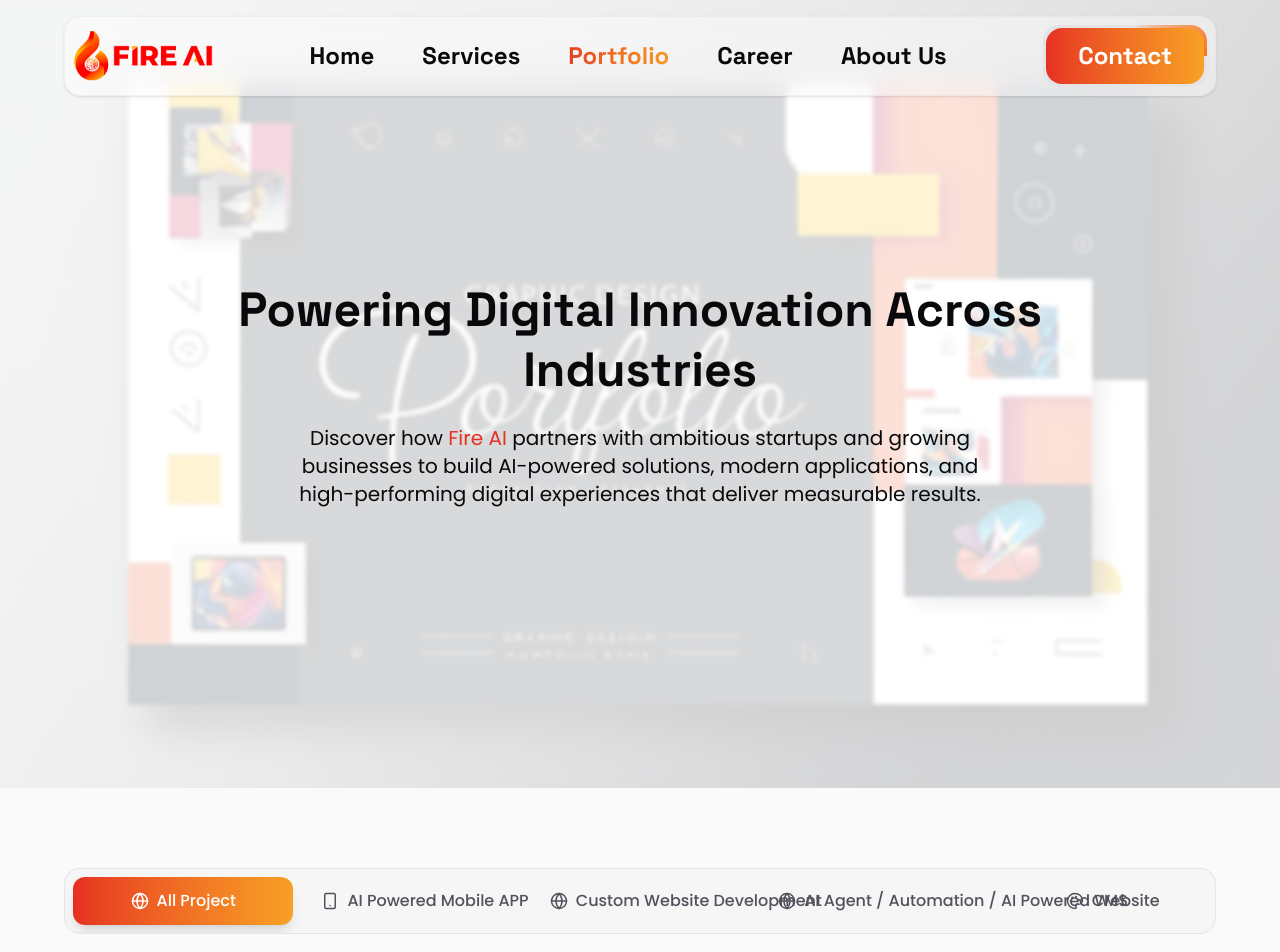
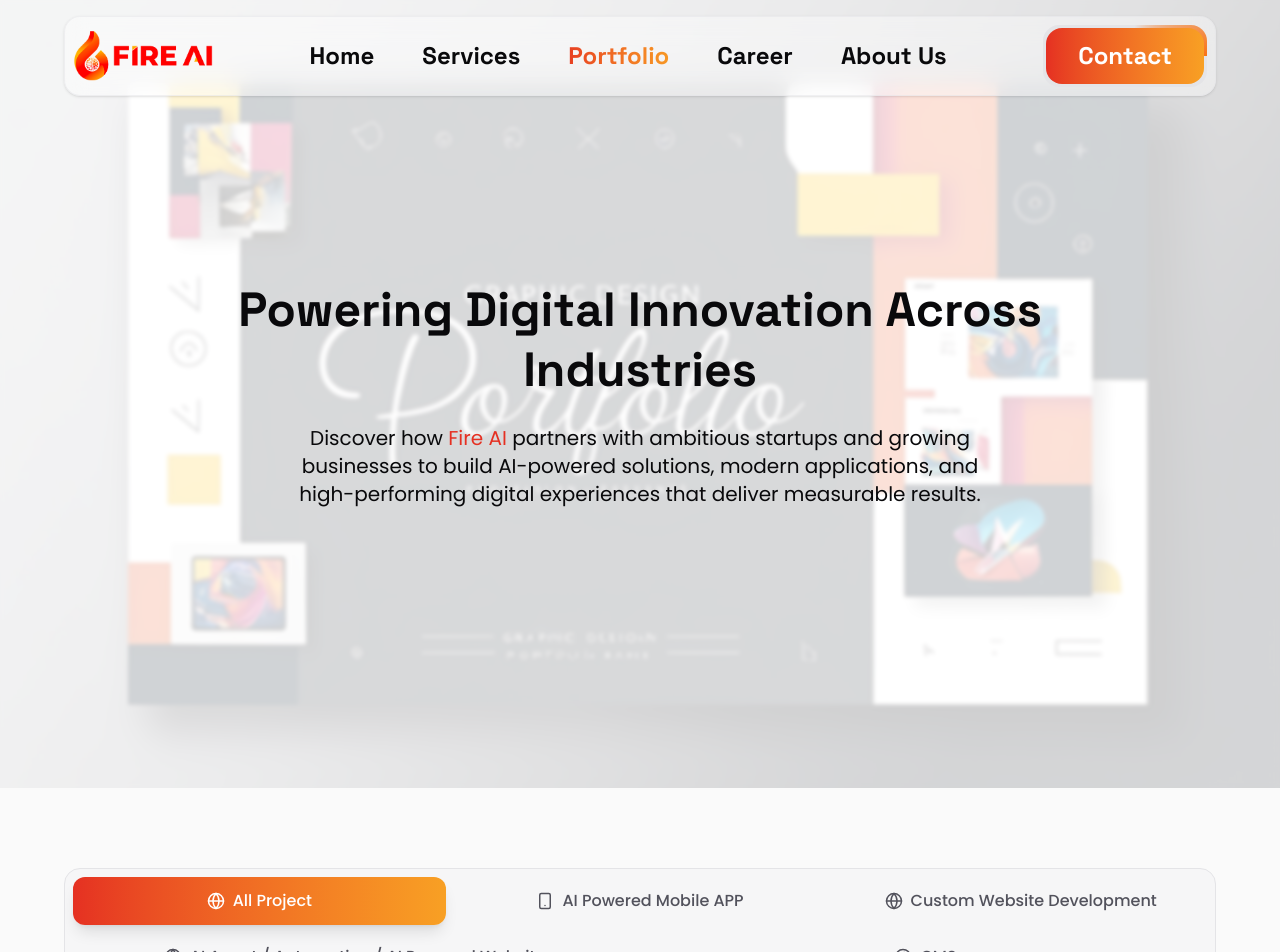
Before and after one commit to morshedsajid26/fai-website-light-theme, a Next.js app: page /portfolio in a window 1280 px wide. Shown: the top 952 px of the page. Built offline with nearby package versions, Linux system fonts and the light colour scheme.

Commit message:
projects updated

```diff
--- a/src/app/component/portfolio.jsx/Projects.jsx
+++ b/src/app/component/portfolio.jsx/Projects.jsx
@@ -36,7 +36,7 @@ const Projects = () => {
     <section className="py-20">
       <Container>
         {/* Filter Tabs Container */}
-        <div className="grid grid-cols-2 md:grid-cols-3 lg:grid-cols-5 items-center justify-between gap-2 bg-zinc-100/50 border border-zinc-200 p-2 rounded-2xl mb-12 overflow-x-auto [&::-webkit-scrollbar]:hidden [-ms-overflow-style:none] [scrollbar-width:none]">
+        <div className="flex flex-nowrap md:flex-wrap items-center justify-start md:justify-center gap-2 bg-zinc-100/50 border border-zinc-200 p-2 rounded-2xl mb-12 overflow-x-auto [&::-webkit-scrollbar]:hidden [-ms-overflow-style:none] [scrollbar-width:none]">
           {categories.map((cat) => {
             const Icon = cat.icon;
             const isActive = activeCategory === cat.label;
```
